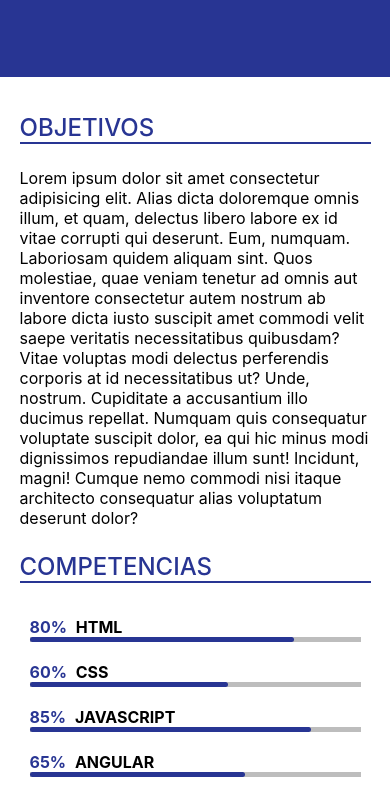
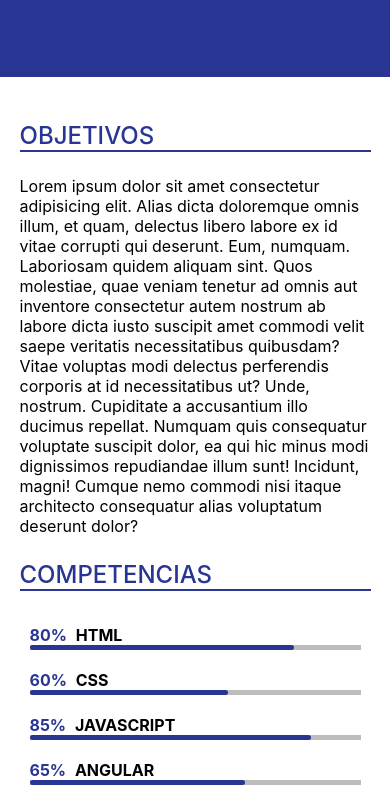
Before and after one commit to Manumartin95/HHC2, a website built with Parcel: page src/index.html in a window 390 px wide. Shown: the part 781-1575 px from the top of the page. Built offline with nearby package versions, Linux system fonts and the light colour scheme.

Commit message:
Fifth commit - Responsive arreglado

```diff
--- a/src/assets/styles/layouts/_home.scss
+++ b/src/assets/styles/layouts/_home.scss
@@ -20,16 +20,13 @@ html {
 
 .curriculum {
   display: flex;
-  height: 100%;
 
   @media all and (max-width: 768px) {
     flex-direction: column;
   }
 }
 .contenido {
-  margin-top: 3%;
-  margin-right: 5%;
-  margin-left: 5%;
+  margin: 5%;
   flex: 80%;
 
   &__titulo {
```
